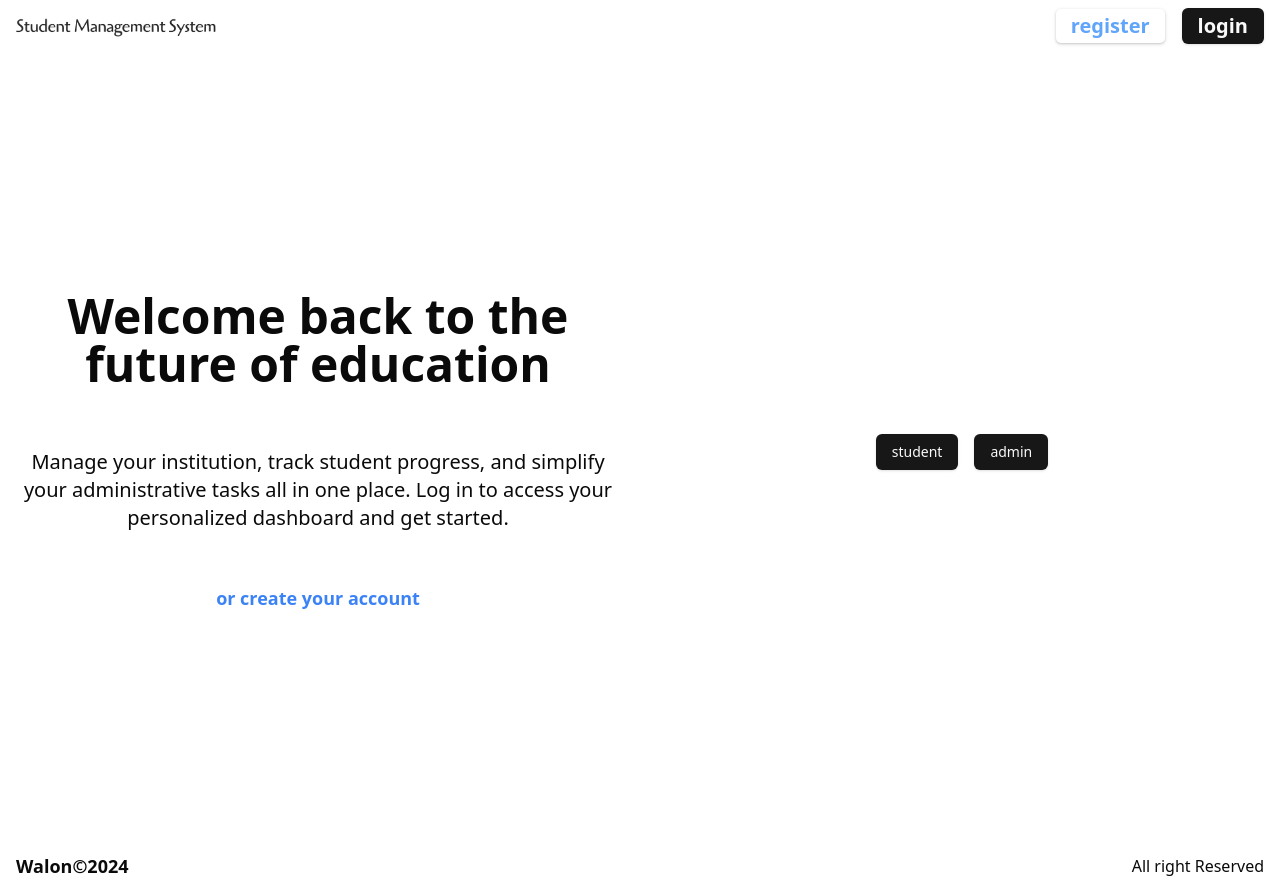
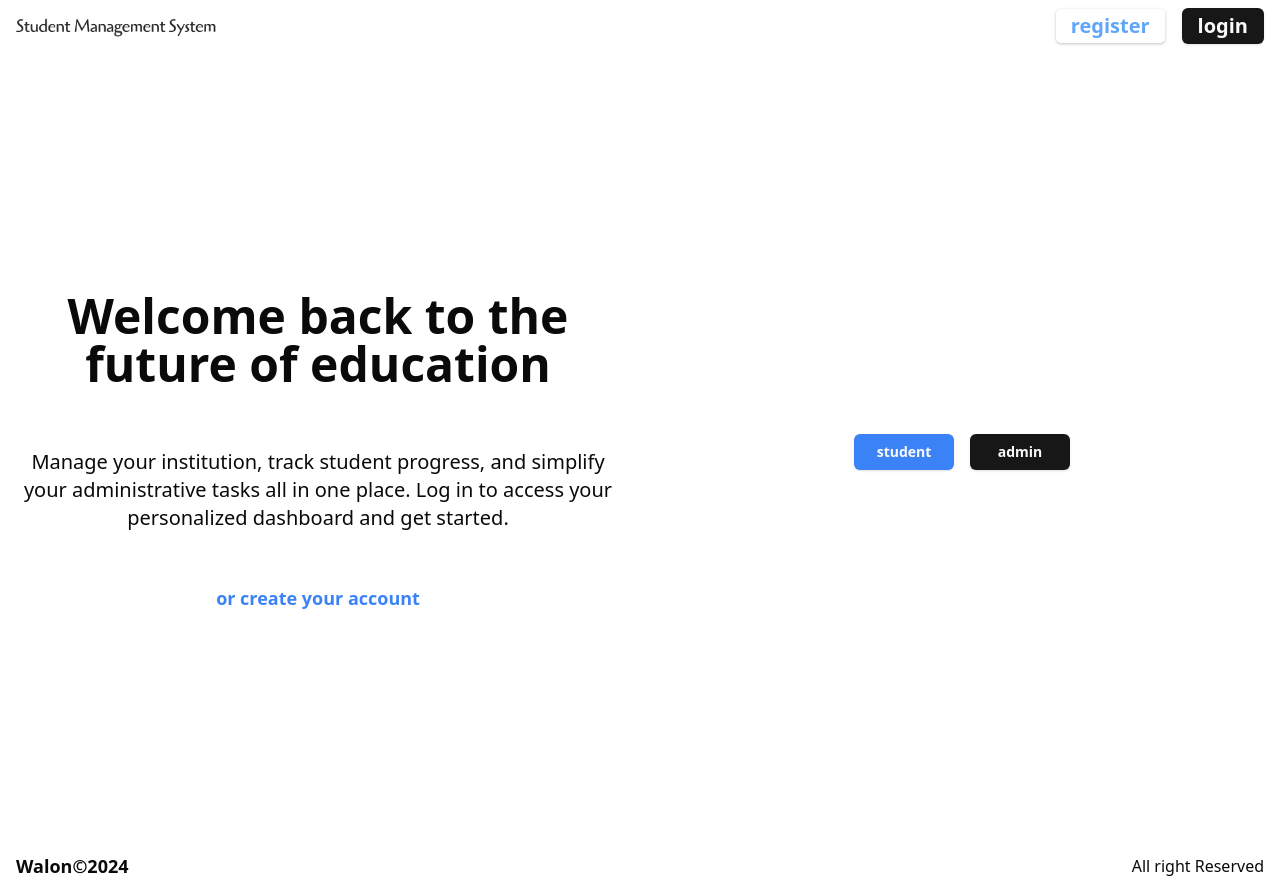
Before and after one commit to walonjalloh/Student-Management-System, a React app: page /login in a window 1280 px wide. Built offline with nearby package versions, Linux system fonts and the light colour scheme; the HTML template or start-up script is replaced by a standard one.

Commit message:
made edit in the login and navbar component

```diff
--- a/src/components/Login.tsx
+++ b/src/components/Login.tsx
@@ -41,8 +41,12 @@ export default function Login(){
             </div>
             <div className="flex flex-col flex-1">
                 <div className='flex justify-center items-center gap-4'>
-                    <Button onClick={handleStudent}>student</Button>
-                    <Button onClick={handleAdmin}>admin</Button>
+                    <Button
+                    className="bg-blue-500 font-bold w-[100px] hover:bg-blue-700"
+                    onClick={handleStudent}>student</Button>
+                    <Button
+                    className="font-bold w-[100px]"
+                    onClick={handleAdmin}>admin</Button>
                 </div>
                 {type.student  && (
                     <>
@@ -83,7 +87,7 @@ export default function Login(){
                 {type.admin && (
                     <>
                     <div>
-                    <p className="text-4xl text-center my-5 font-bold">Login to your  admin account </p>
+                    <p className="text-4xl text-center my-5 font-bold">Login to your admin account </p>
                 </div>
                 <main>
                     <form className="flex flex-col gap-2">
--- a/src/components/Navbar.tsx
+++ b/src/components/Navbar.tsx
@@ -2,6 +2,7 @@ import { useState } from "react";
 import logo from "../assets/logo.png";
 import { Menu } from "lucide-react";
 import { Button } from "./ui/button";
+import { Link } from "react-router-dom";
 
 export default function Navbar() {
   const [isOpened, setIsOpened] = useState<boolean>(false);
@@ -15,7 +16,7 @@ export default function Navbar() {
       <nav>
         <div className="flex flex-row items-center mx-4 my-2 justify-between">
           <div>
-            <img src={logo} alt="Logo"  className="text-blue-400 w-[200px]"/>
+            <Link to='/'><img src={logo} alt="Logo"  className="text-blue-400 w-[200px]"/></Link>
           </div>
           {isAuthenticated ? (
             <div className="hidden md:flex flex-row gap-4 items-center">
@@ -25,7 +26,7 @@ export default function Navbar() {
           ) : (
             <div className="hidden md:flex flex-row gap-4 items-center">
               <Button className="bg-blue-400 bg-clip-text text-transparent hover:bg-blue-600 font-bold text-xl hover:rounded-full py-1">register</Button>
-              <Button className=" font-bold text-xl hover:rounded-full py-2">login</Button>
+              <Button className=" font-bold text-xl hover:rounded-full py-2"><Link to='/login'>login</Link></Button>
             </div>
           )}
           <div className="md:hidden">
@@ -43,7 +44,7 @@ export default function Navbar() {
           ) : (
             <div className="flex flex-col mx-4 gap-2">
               <Button className="bg-blue-400 hover:bg-blue-600 bg-clip-text text-transparent font-bold text-xl hover:rounded-full py-1">register</Button>
-              <Button className="font-bold text-xl hover:rounded-full py-1">login</Button>
+              <Button className="font-bold text-xl hover:rounded-full py-1"><Link to='/login'>login</Link></Button>
             </div>
           )}
         </div>
```
